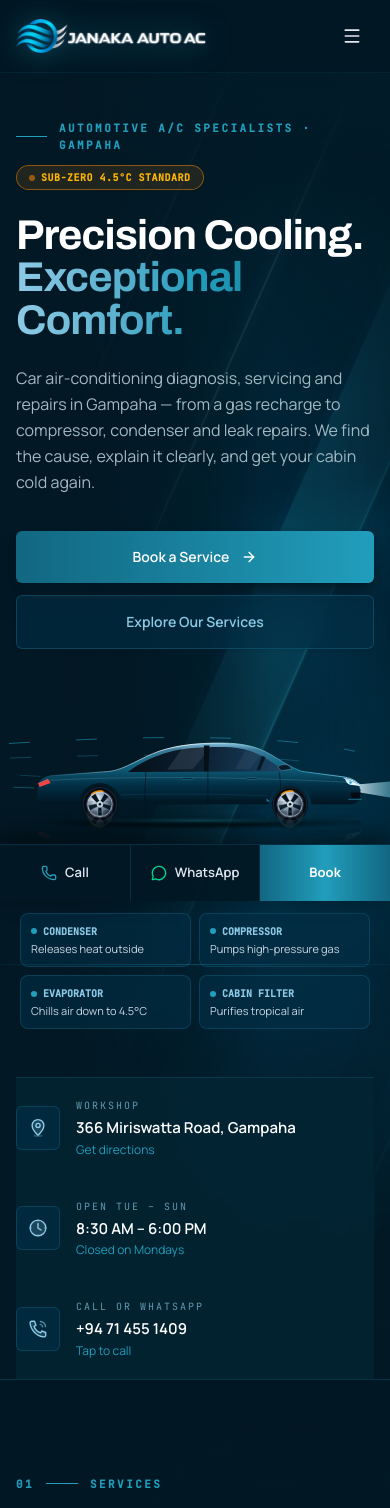
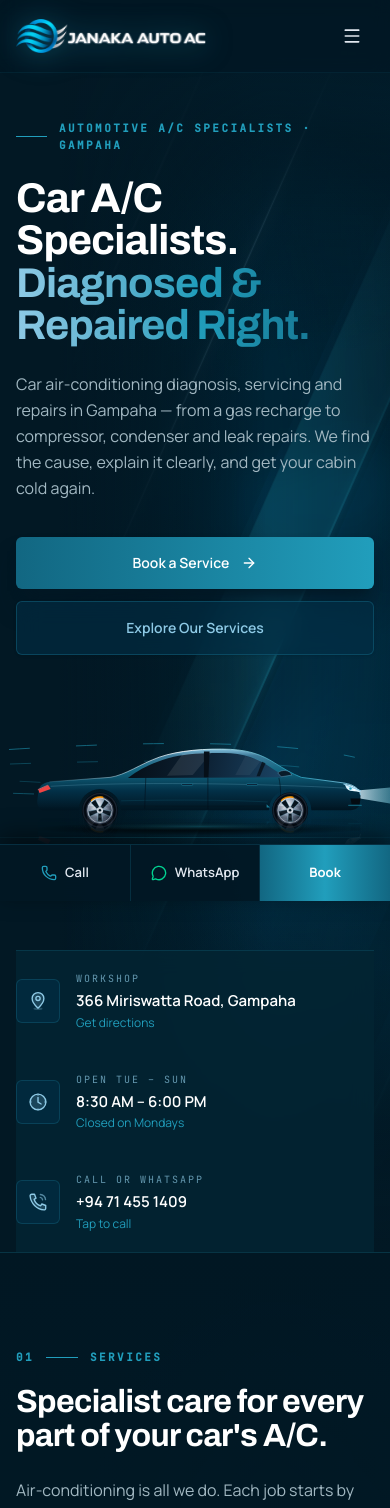
Before and after one commit to epunmanula/janaka-ac-newweb, a Next.js app: page / in a window 390 px wide. Shown: the top 1508 px of the page. Built offline with nearby package versions, Linux system fonts and the light colour scheme.

Commit message:
feat(copy): remove Sub-Zero 4.5C and AI buzzwords, restore authentic automotive workshop copy

```diff
--- a/src/app/layout.tsx
+++ b/src/app/layout.tsx
@@ -50,7 +50,7 @@ export const metadata: Metadata = {
     type: 'website',
     url: '/',
     siteName: businessInfo.name,
-    title: 'Janaka Auto AC – Precision Cooling. Exceptional Comfort.',
+    title: 'Janaka Auto AC – Car A/C Specialists | Gampaha',
     description,
     locale: 'en_LK',
     images: [{ url: '/og.jpg', width: 1200, height: 630, alt: 'Janaka Auto AC – Keep cool. Drive comfortable.' }],
--- a/src/components/AboutSection.tsx
+++ b/src/components/AboutSection.tsx
@@ -97,7 +97,7 @@ export const AboutSection: React.FC = () => {
             <div className="mt-6 flex items-center gap-3 rounded-lg border border-[#fb8500]/50 bg-[#fb8500]/12 px-4 py-3 text-xs shadow-xs">
               <span className="flex h-5 w-5 shrink-0 items-center justify-center rounded-full bg-[#fb8500] font-bold text-[10px] text-white">★</span>
               <p className="font-semibold text-white">
-                15+ Years Specialized Automotive A/C Experience <span className="font-normal text-[#a2b8c2]">· Certified Sub-Zero 4.5°C Standard in Gampaha</span>
+                15+ Years Specialized Automotive A/C Experience <span className="font-normal text-[#a2b8c2]">· Miriswatta Road, Gampaha</span>
               </p>
             </div>
           </Reveal>
--- a/src/components/CoolingSystem.tsx
+++ b/src/components/CoolingSystem.tsx
@@ -175,7 +175,7 @@ export const CoolingSystem: React.FC = () => {
                 <span aria-hidden="true" className="h-0.5 w-6 bg-[#fb8500]" /> <span className="text-[#ffb703]">High pressure · Heat extraction</span>
               </span>
               <span className="flex items-center gap-2">
-                <span aria-hidden="true" className="h-0.5 w-6 bg-[#219ebc]" /> <span className="text-[#8ecae6]">Low pressure · Sub-Zero cold</span>
+                <span aria-hidden="true" className="h-0.5 w-6 bg-[#219ebc]" /> <span className="text-[#8ecae6]">Low pressure · Chilled vapour</span>
               </span>
             </div>
           </Reveal>
--- a/src/components/HeroSection.tsx
+++ b/src/components/HeroSection.tsx
@@ -58,10 +58,6 @@ export const HeroSection: React.FC = () => {
                 <span aria-hidden="true" className="h-px w-8 bg-[#219ebc]" />
                 <span>Automotive A/C Specialists · Gampaha</span>
               </p>
-              <span className="inline-flex items-center gap-1.5 rounded-full border border-[#fb8500]/50 bg-[#fb8500]/12 px-3 py-1 font-mono text-[10px] uppercase tracking-wider text-[#ffb703] font-semibold shadow-xs">
-                <span className="h-1.5 w-1.5 rounded-full bg-[#fb8500] animate-pulse" />
-                <span>Sub-Zero 4.5°C Standard</span>
-              </span>
             </motion.div>
 
             <motion.h1
@@ -71,8 +67,8 @@ export const HeroSection: React.FC = () => {
               transition={{ duration: 1, delay: start + 0.1, ease }}
               className="mt-6 font-wide text-[2.6rem] font-bold leading-[1.02] tracking-[-0.02em] text-balance text-white sm:text-6xl lg:text-[clamp(3rem,4.6vw,4.5rem)]"
             >
-              Precision Cooling.
-              <span className="block text-transparent bg-clip-text bg-gradient-to-r from-[#8ecae6] via-[#219ebc] to-[#126782]">Exceptional Comfort.</span>
+              Car A/C Specialists.
+              <span className="block text-transparent bg-clip-text bg-gradient-to-r from-[#8ecae6] via-[#219ebc] to-[#126782]">Diagnosed & Repaired Right.</span>
             </motion.h1>
 
             <motion.p
@@ -137,23 +133,6 @@ export const HeroSection: React.FC = () => {
               </div>
             </motion.div>
 
-            {/* Mobile interactive component badges */}
-            <div className="mt-4 grid grid-cols-2 gap-2 sm:hidden px-1">
-              {[
-                { label: 'Condenser', desc: 'Releases heat outside' },
-                { label: 'Compressor', desc: 'Pumps high-pressure gas' },
-                { label: 'Evaporator', desc: 'Chills air down to 4.5°C' },
-                { label: 'Cabin Filter', desc: 'Purifies tropical air' },
-              ].map((c) => (
-                <div key={c.label} className="rounded-lg border border-[#126782]/40 bg-[#023047]/60 p-2.5 backdrop-blur-sm">
-                  <div className="flex items-center gap-1.5">
-                    <span className="h-1.5 w-1.5 rounded-full bg-[#219ebc]" />
-                    <span className="font-mono text-[10px] uppercase font-bold text-[#8ecae6]">{c.label}</span>
-                  </div>
-                  <p className="mt-0.5 text-[11px] leading-snug text-slate-300">{c.desc}</p>
-                </div>
-              ))}
-            </div>
 
             <div aria-hidden="true" className="absolute inset-x-[-20%] bottom-16 h-px bg-gradient-to-r from-transparent via-[#219ebc]/30 to-transparent" />
           </motion.div>
--- a/src/data/janakaData.ts
+++ b/src/data/janakaData.ts
@@ -33,7 +33,7 @@ export const siteUrl = 'https://janaka-ac-newweb.vercel.app';
 // 1. Business & Contact Information
 export const businessInfo = {
   name: 'Janaka Auto AC',
-  tagline: 'Precision Cooling. Exceptional Comfort.',
+  tagline: 'Car A/C Diagnosis & Repairs in Gampaha',
   subTagline: 'Keep cool. Drive comfortable.',
   phone: '+94 71 455 1409',
   phoneRaw: '+94714551409',
```
